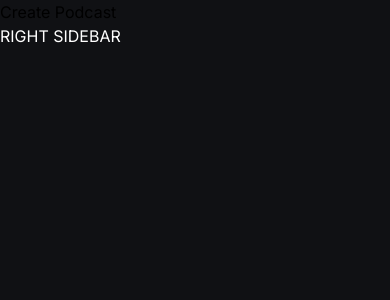
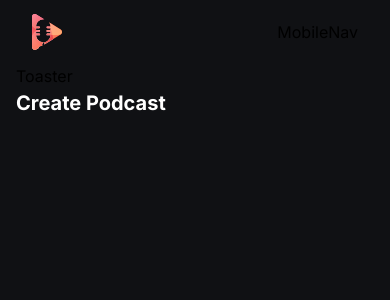
Before and after one commit to Chantelsky/podcaast, a Next.js app: page /create-podcast in a window 390 px wide. Shown: the top 300 px of the page. Built offline with nearby package versions, Linux system fonts and the light colour scheme.

Commit message:
adding base layout

```diff
--- a/app/(root)/create-podcast/page.tsx
+++ b/app/(root)/create-podcast/page.tsx
@@ -1,5 +1,9 @@
 const CreatePodcast = () => {
-  return <div>Create Podcast</div>
+  return (
+    <div>
+      <h1 className='text-20 font-bold text-white-1'>Create Podcast</h1>
+    </div>
+  )
 }
 
 export default CreatePodcast
--- a/app/(root)/discover/page.tsx
+++ b/app/(root)/discover/page.tsx
@@ -1,5 +1,9 @@
 const Discover = () => {
-  return <div>Discover</div>
+  return (
+    <div>
+      <h1 className='text-20 font-bold text-white-1'>Discover</h1>
+    </div>
+  )
 }
 
 export default Discover
--- a/app/(root)/layout.tsx
+++ b/app/(root)/layout.tsx
@@ -1,15 +1,31 @@
 import LeftSideBar from '@/components/LeftSideBar'
+import MobileNav from '@/components/MobileNav'
+import RightSideBar from '@/components/RightSideBar'
+import Image from 'next/image'
 
 export default function RootLayout({
   children,
 }: Readonly<{ children: React.ReactNode }>) {
   return (
-    <div>
-      <main>
+    <div className='relative flex flex-col'>
+      <main className='relative flex bg-black-3'>
         <LeftSideBar />
-        {/* main */}
-        {children}
-        <p className='text-white-1'>RIGHT SIDEBAR</p>
+        <section className='flex min-h-screen flex-1 flex-col px-4 sm:px-14'>
+          <div className='mx-auto flex w-full max-w-5xl flex-col max-sm:px-4'>
+            <div className='flex h-16 items-center justify-between md:hidden'>
+              <Image
+                src='/icons/logo.svg'
+                width={30}
+                height={30}
+                alt='menu icon'
+              />
+              <MobileNav />
+            </div>
+          </div>
+          <div>Toaster</div>
+          {children}
+        </section>
+        <RightSideBar />
       </main>
     </div>
   )
--- a/app/(root)/page.tsx
+++ b/app/(root)/page.tsx
@@ -1,11 +1,23 @@
+import PodcastCard from '@/components/PodcastCard'
 import { Button } from '@/components/ui/button'
+import { podcastData } from '@/constants'
 
 const Home = () => {
   return (
     <div className='mt-9 flex flex-col gap-9'>
       <section className='flex flex-col gap-5'>
         <h1 className='text-20 font-bold text-white-1'>Trending Podcasts</h1>
-        {/* <Button className='text-white-1 bg-orange-1'>Button</Button> */}
+        <div className='podcast_grid'>
+          {podcastData.map(({ id, title, description, imgURL }) => (
+            <PodcastCard
+              key={id}
+              imgURL={imgURL}
+              title={title}
+              description={description}
+              podcastId={id}
+            />
+          ))}
+        </div>
       </section>
     </div>
   )
--- /dev/null
+++ b/components/MobileNav.tsx
@@ -0,0 +1,5 @@
+const MobileNav = () => {
+  return <div>MobileNav</div>
+}
+
+export default MobileNav
--- /dev/null
+++ b/components/PodcastCard.tsx
@@ -0,0 +1,37 @@
+import Image from 'next/image'
+
+interface PodcastCardProps {
+  title: string
+  imgURL: string
+  description: string
+  podcastId: number
+}
+
+const PodcastCard = ({
+  title,
+  description,
+  imgURL,
+  podcastId,
+}: PodcastCardProps) => {
+  return (
+    <div className='cursor-pointer'>
+      <figure className='flex flex-col gap-2'>
+        <Image
+          src={imgURL}
+          width={174}
+          height={174}
+          alt={title}
+          className='aspect-square h-fit w-full rounded-xl 2xl:size-[200px]'
+        />
+        <div className='flex flex-col'>
+          <h1 className='text-16 truncate font-bold text-white-1'>{title}</h1>
+          <h2 className='text-12 truncate font-normal capitalize text-white-4'>
+            {description}
+          </h2>
+        </div>
+      </figure>
+    </div>
+  )
+}
+
+export default PodcastCard
--- /dev/null
+++ b/components/RightSideBar.tsx
@@ -0,0 +1,5 @@
+const RightSideBar = () => {
+  return <section className='right_sidebar text-white-1'></section>
+}
+
+export default RightSideBar
--- a/constants/index.ts
+++ b/constants/index.ts
@@ -88,13 +88,6 @@
       'https://lovely-flamingo-139.convex.cloud/api/storage/b8ea40c7-aafb-401a-9129-73c515a73ab5',
   },
   {
-    id: 7,
-    title: 'IMPAULSIVE',
-    description: 'A long form, in-depth conversation',
-    imgURL:
-      'https://lovely-flamingo-139.convex.cloud/api/storage/8a55d662-fe3f-4bcf-b78b-3b2f3d3def5c',
-  },
-  {
     id: 8,
     title: 'Ted Tech',
     description: 'This is how the news should sound',
--- a/next.config.mjs
+++ b/next.config.mjs
@@ -1,4 +1,13 @@
 /** @type {import('next').NextConfig} */
-const nextConfig = {};
+const nextConfig = {
+  images: {
+    remotePatterns: [
+      {
+        protocol: 'https',
+        hostname: 'lovely-flamingo-139.convex.cloud',
+      },
+    ],
+  },
+}
 
-export default nextConfig;
+export default nextConfig
```
